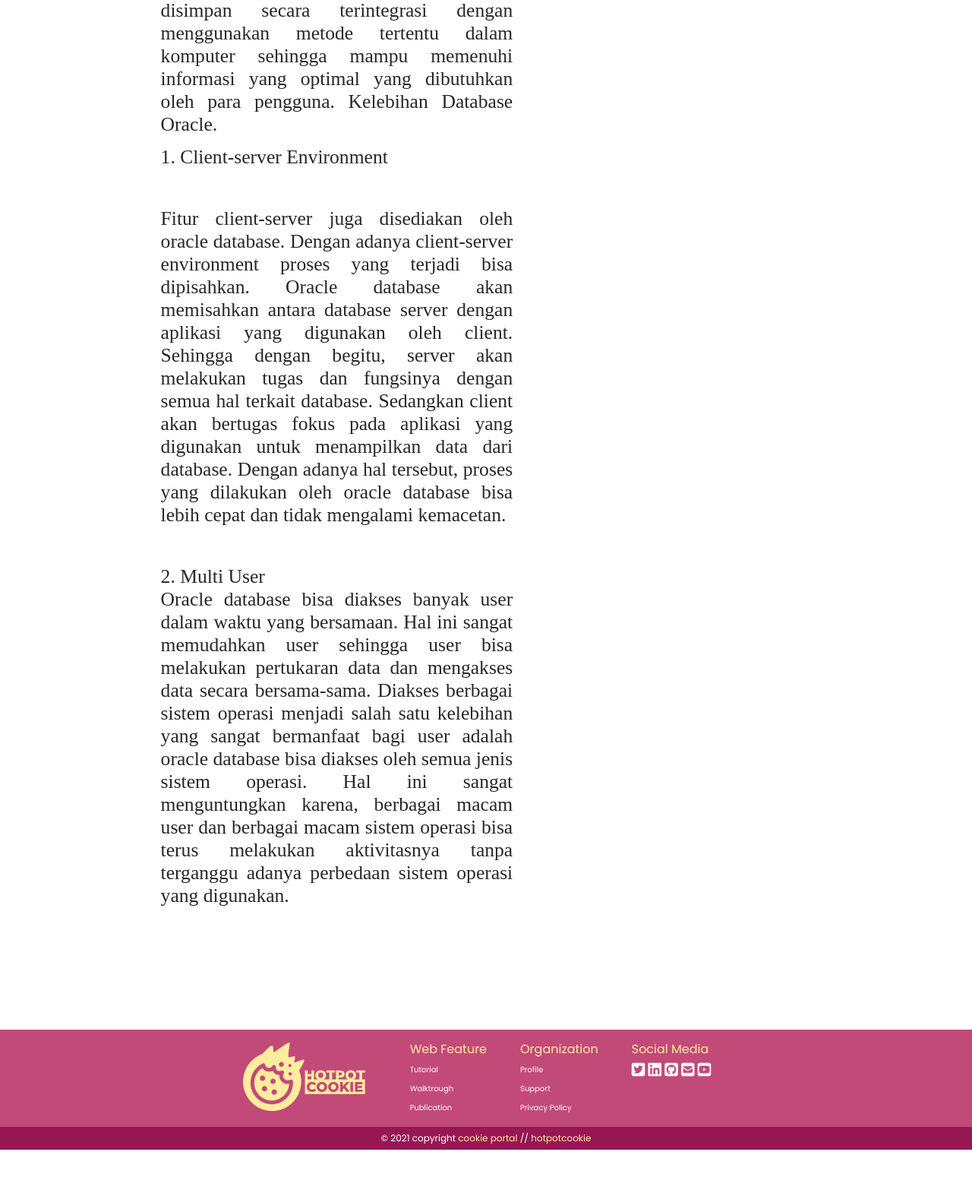
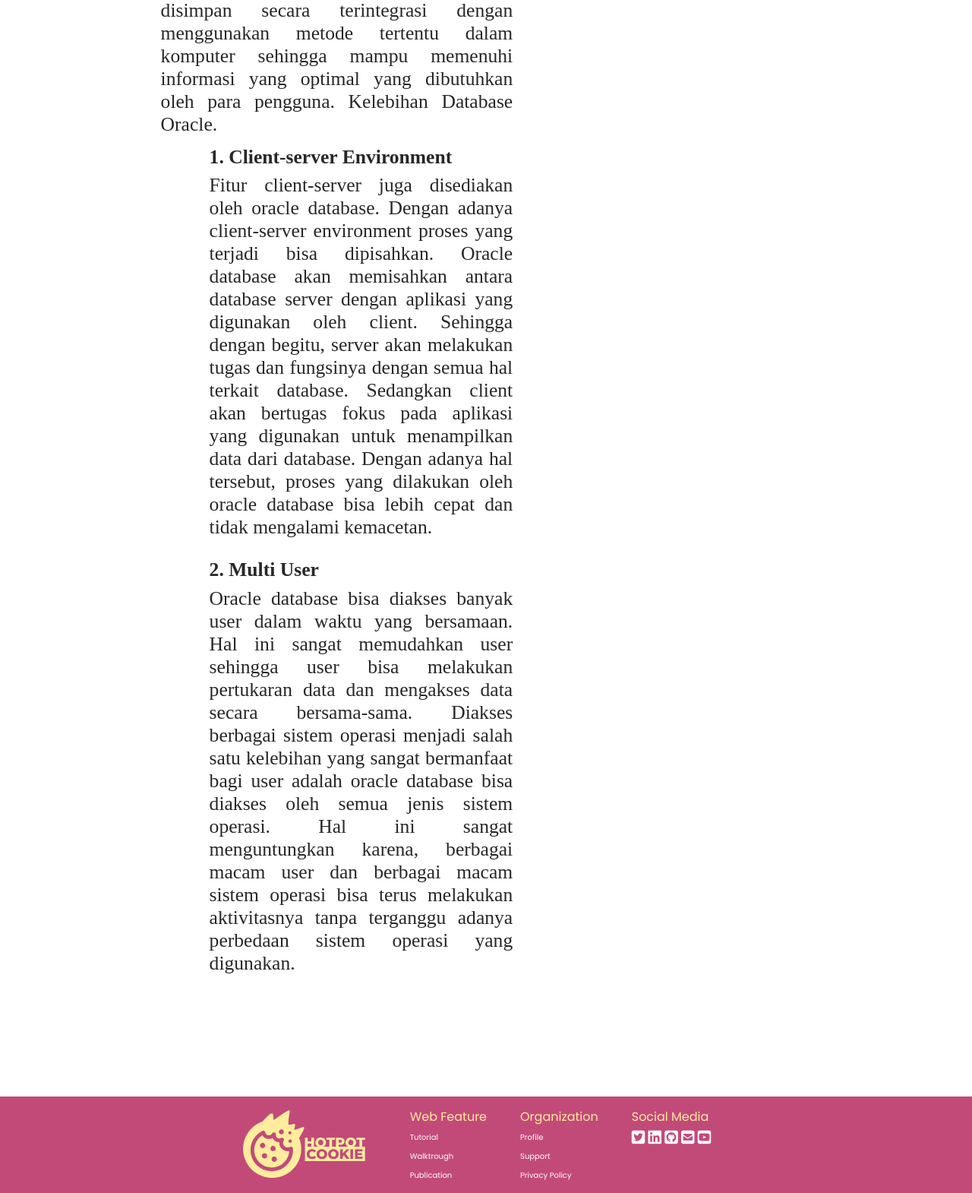
Before and after one commit to monsieurDuke/hotpotcookie.github.io, a PHP site: page /feature/publication/hpc-publication-sbinning-sgill.html in a window 1280 px wide. Shown: the part 3753-5323 px from the top of the page at 76% size. Before the commit the page ends 5266 px from the top, so only its background shows below. Run offline with PHP 8.4, Linux system fonts and the light colour scheme; some libraries are stand-ins or nearby versions.

Commit message:
using indent aswell as margin left

```diff
--- a/source/css/styleParent.css
+++ b/source/css/styleParent.css
@@ -213,8 +213,18 @@
 .container.content.pub .body .content-col h4 {
   margin-bottom: 0.3em;
 }
-.container.content.pub .body .content-col h4 span {
+.container.content.pub .body .content-col .bullet {
   padding-left: 1.24em;
+  font-weight: bold;
+}
+.container.content.pub .body .content-col .sym-bullet {
+  padding-left: 2.5em;
+  font-weight: bold;
+}
+.container.content.pub .body .content-col .sub-bullet{
+  margin-left: 2.5em;
+  margin-top: 0.3em;
+  margin-bottom: 1em;
 }
 .container.content.pub .body .content-col .indent {
   text-indent: 2.5em;
@@ -223,6 +233,14 @@
 .container.content.pub .body .content-col .continue {
   text-indent: 0em;
   margin-bottom: 0.5em;
+}
+.container.content.pub .body .content-col .continue-bullet {
+  text-indent: 0em;
+  margin-bottom: 0em;
+}
+.container.content.pub .body .content-col .continue-bullet .sym-bullet {
+  text-indent: 2.5em;
+  margin-bottom: 0em;
 }
 .container.content.pub .body .content-col .reference {
   font-size: 0.8em;
```
